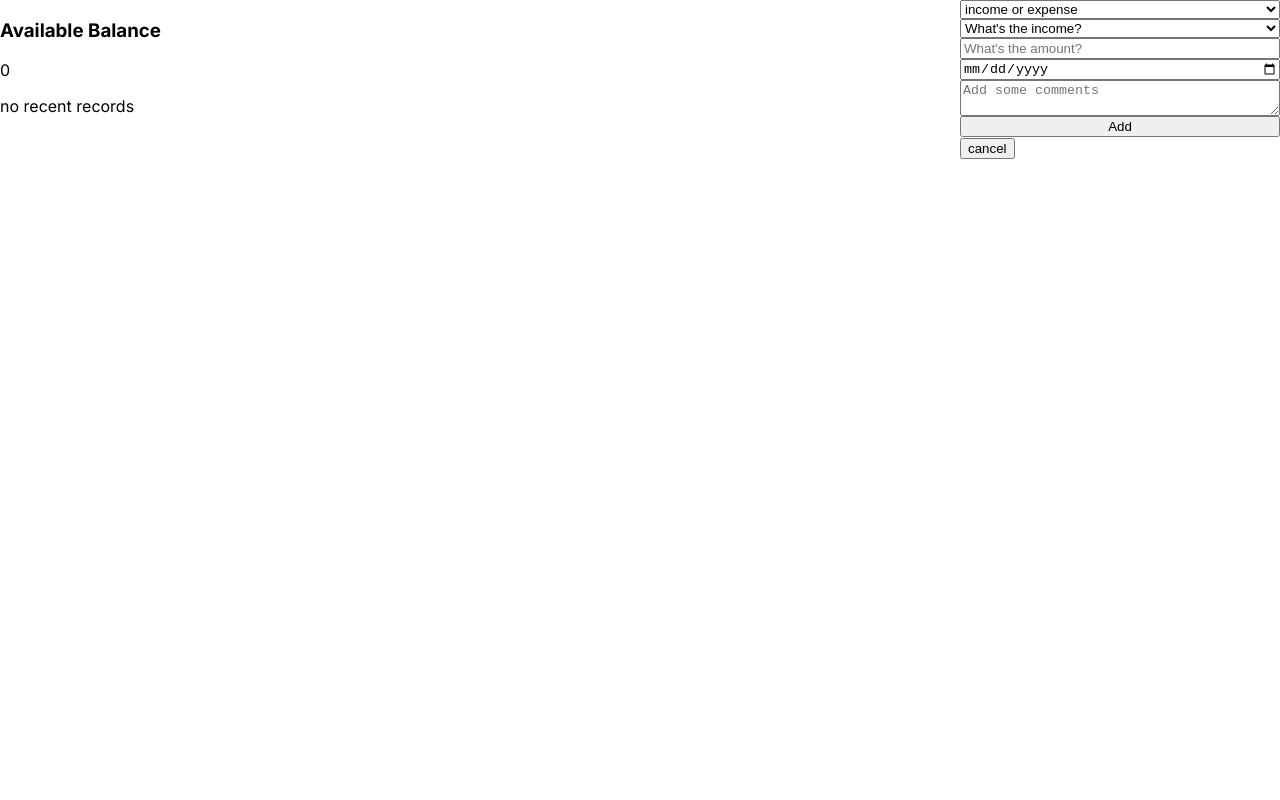
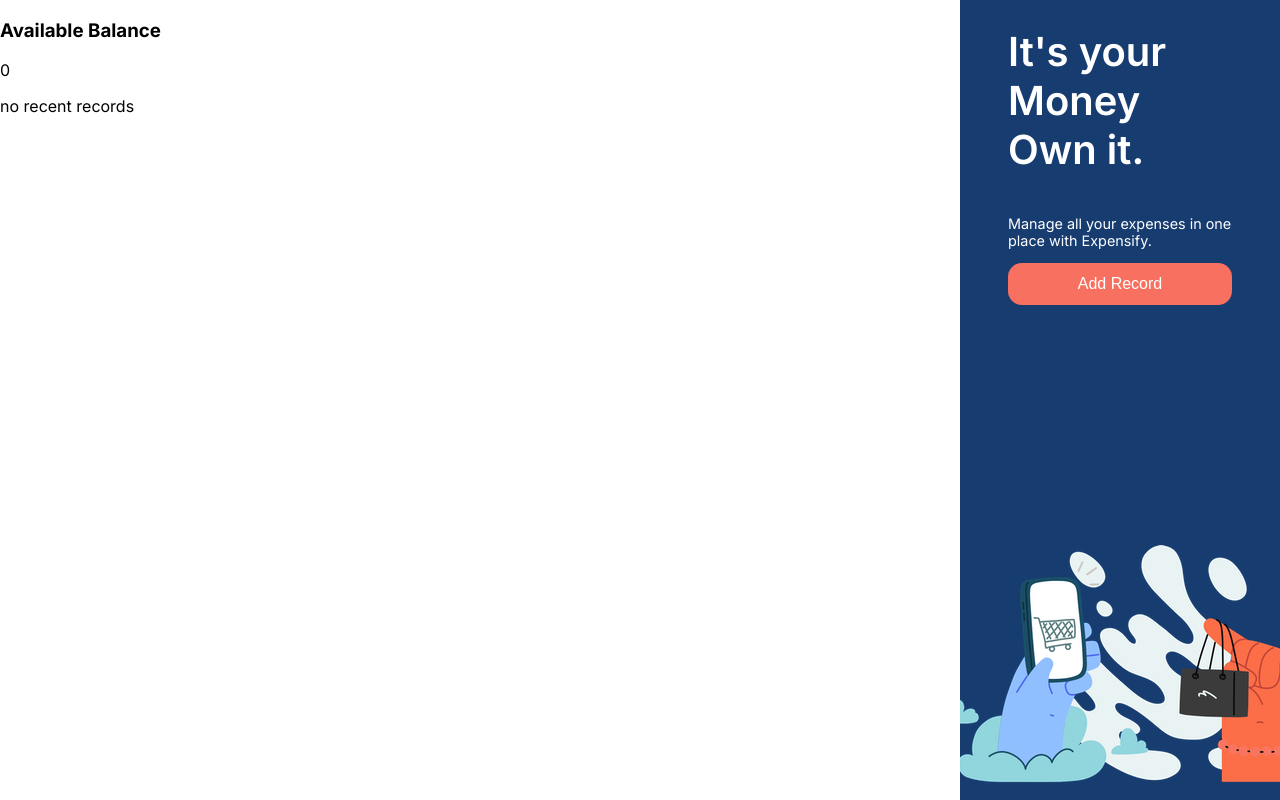
Before and after one commit to aswinikalyan30/expense-tracker, a React (Create React App) app: page / in a window 1280 px wide. Built offline with nearby package versions, Linux system fonts and the light colour scheme.

Commit message:
design changes to the side display added background image

```diff
--- a/src/App.js
+++ b/src/App.js
@@ -17,7 +17,7 @@
 function App() {
   //state variables
   const [balance, setBalance] = useState(0);
-  const [showForm, setShowForm] = useState(true);
+  const [showForm, setShowForm] = useState(false);
   const [records, setRecords] = useState([]);
 
   const addRecord = (data) => {
--- a/src/App.scss
+++ b/src/App.scss
@@ -1,4 +1,5 @@
 @import url('https://fonts.googleapis.com/css2?family=Inter:wght@300;400;500;600;700;900&display=swap');
+@import './scss/Colors.scss';
 
 #container {
     font-family: Inter;
@@ -11,5 +12,7 @@
 
     #side-panel{
         width: 25%;
+        height: 100vh;
+        background-color: $primary-blue;
     }
 }
--- a/src/components/SideDisplay.js
+++ b/src/components/SideDisplay.js
@@ -1,12 +1,15 @@
+/* eslint-disable react/no-unescaped-entities */
 /* eslint-disable react/prop-types */
 //This component is shows the current day and time and the button to show or hide the add-record-form
 import React from "react"
+import './../scss/SideDisplay.scss'
 
 const SideDisplay = (props) => {
     const { setShowForm } = props
     return(
-        <div>
-            <h1>Good morning</h1>
+        <div id="side-display">
+            <h1>It's your Money<br /> Own it.</h1>
+            <p>Manage all your expenses in one place with Expensify.</p>
             <button onClick={() => setShowForm(true)}>add record</button>
         </div>
     )
--- /dev/null
+++ b/src/scss/Colors.scss
@@ -0,0 +1,2 @@
+$primary-blue: #173C70;
+$primary-white: #FFFFFF;
--- /dev/null
+++ b/src/scss/SideDisplay.scss
@@ -0,0 +1,34 @@
+@import './../scss/Colors.scss';
+#side-display {
+    color: $primary-white;
+    padding: 0 3rem;
+    display: flex;
+    flex-direction: column;
+    align-items: center;
+    background-image: url(./../assets/Shopping-illustration.png);
+    background-repeat: no-repeat;
+    background-position: bottom;
+    height: 100%;
+
+    h1 {
+        font-weight: 600;
+        font-size: 2.5rem;
+    }
+    p {
+        font-size: 0.9rem;
+        font-weight: 400;
+    }
+    button {
+        background-color: #F87060;
+
+        color: $primary-white;
+        border: none;
+        border-radius: 14px;
+        width: 100%;
+        font-size: 1rem;
+        padding-top: 12px;
+        padding-bottom: 12px;
+        text-transform: capitalize;
+    }
+
+}
```
Also changed, not shown: src/assets/Shopping-illustration.png (added), 1 other file (tests, documents, lock files or other folders).
